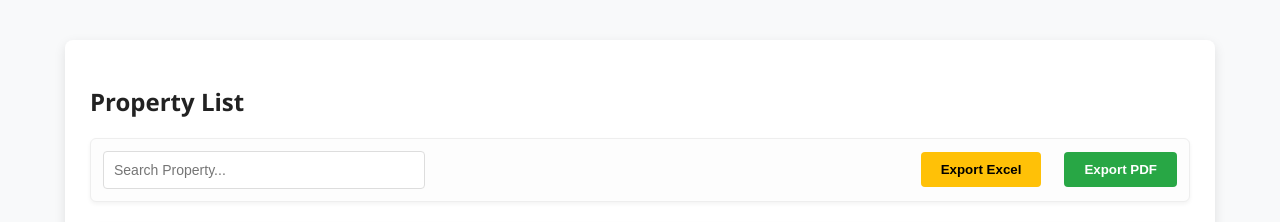
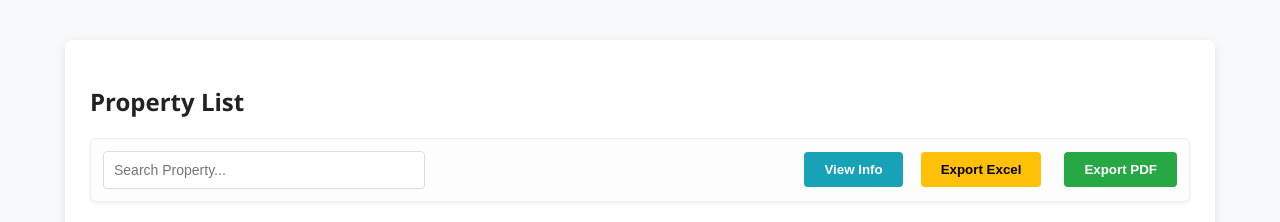
Before and after one commit to sumanpatro-SC/rental-system, a Python web app: template templates/property_list.html in a window 1280 px wide. Shown: the part 52-274 px from the top of the page. Run offline with Jinja, Linux system fonts and the light colour scheme; the template is opened without the code that fills it, so the values that code supplies are empty.

Commit message:
fixing the qr

```diff
--- a/app.py
+++ b/app.py
@@ -20,7 +20,7 @@ class RequestHandler(BaseHTTPRequestHandler):
         try:
             with open(file_path, 'rb') as f:
                 self.send_response(200)
-                # UTF-8 charset is critical to stop symbols like â€¢ appearing
+                # charset=utf-8 fixes strange symbols
                 self.send_header('Content-type', f"{content_type}; charset=utf-8")
                 self.end_headers()
                 self.wfile.write(f.read())
@@ -64,7 +64,7 @@ class RequestHandler(BaseHTTPRequestHandler):
     def do_POST(self):
         try:
             content_length = int(self.headers['Content-Length'])
-            # CRITICAL FIX: decode('utf-8') prevents 502 errors
+            # Critical decode('utf-8') prevents 502 crash
             post_data = json.loads(self.rfile.read(content_length).decode('utf-8'))
 
             conn = sqlite3.connect(DB_NAME)
--- a/static/script.js
+++ b/static/script.js
@@ -1,5 +1,4 @@
 document.addEventListener("DOMContentLoaded", () => {
-    // 1. Load Header & Footer
     fetch('/templates/header.html').then(r => r.text()).then(html => {
         if (document.getElementById('header-placeholder')) document.getElementById('header-placeholder').innerHTML = html;
     });
@@ -57,7 +56,7 @@ async function loadPropertyList() {
                 <td>₹${p.price}</td>
                 <td><span class="status-${p.status}">${p.status}</span></td>
                 <td style="text-align:right;">
-                    <button class="btn-info" onclick="viewQR('Property: ${p.title} | Rent: ₹${p.price}')">View Info</button>
+                    <button class="btn-info" onclick="viewRowInfo(this)">QR Info</button>
                     <button class="btn-del" onclick="deleteItem('properties', ${p.id})">Delete</button>
                 </td>
             </tr>`).join('');
@@ -133,10 +132,60 @@ async function loadBillingList() {
                 <td>₹${b.price}</td>
                 <td>${b.contact}</td>
                 <td>${b.date}</td>
-                <td style="text-align:right;"><button class="btn-del" onclick="deleteItem('billing', ${b.id})">Delete</button></td>
+                <td style="text-align:right;">
+                    <button class="btn-info" onclick="viewRowInfo(this)">QR Info</button>
+                    <button class="btn-del" onclick="deleteItem('billing', ${b.id})">Delete</button>
+                </td>
             </tr>`).join('');
     }
 }
+
+// --- QR INFO GENERATION (Using Library) ---
+function viewRowInfo(btn) {
+    const row = btn.closest("tr");
+    const table = row.closest("table");
+    const cells = Array.from(row.cells).slice(0, -1);
+    const modal = document.getElementById("qrModal");
+    const container = document.getElementById("qrcode");
+
+    modal.style.display = "block";
+    container.innerHTML = ""; // Clear old QR
+
+    let qrText = "";
+    cells.forEach((cell, index) => {
+        const header = table.tHead.rows[0].cells[index].innerText.replace(" ↕", "");
+        qrText += `${header}: ${cell.innerText}\n`;
+    });
+
+    // Generate real QR Code
+    new QRCode(container, {
+        text: qrText,
+        width: 150,
+        height: 150
+    });
+}
+
+function viewTableInfo(tableId) {
+    const table = document.getElementById(tableId);
+    const rows = Array.from(table.querySelector("tbody").rows);
+    const modal = document.getElementById("qrModal");
+    const container = document.getElementById("qrcode");
+
+    modal.style.display = "block";
+    container.innerHTML = "<h3>Table Summary</h3>";
+
+    rows.forEach((row) => {
+        if (row.style.display !== "none") {
+            const div = document.createElement("div");
+            div.style.borderBottom = "1px solid #eee";
+            div.style.padding = "5px";
+            div.innerText = row.innerText.replace(/\t/g, " | ");
+            container.appendChild(div);
+        }
+    });
+}
+
+function closeQR() { document.getElementById("qrModal").style.display = "none"; }
 
 // --- UTILITIES ---
 function downloadCSV(tableId, filename) {
@@ -175,17 +224,6 @@ function sortTable(tableId, n) {
     table.setAttribute("data-dir", dir);
 }
 
-function viewQR(dataString) {
-    const modal = document.getElementById("qrModal");
-    const container = document.getElementById("qrcode");
-    if (modal && container) {
-        modal.style.display = "block";
-        container.innerHTML = `<div style="padding:10px; border:1px solid #ddd;">${dataString}</div>`;
-    }
-}
-
-function closeQR() { document.getElementById("qrModal").style.display = "none"; }
-
 async function deleteItem(type, id) {
     if (confirm("Confirm deletion?")) {
         await fetch(`/api/${type}/${id}`, { method: 'DELETE' });
--- a/templates/header.html
+++ b/templates/header.html
@@ -9,3 +9,5 @@
         <a href="/billing">Billing</a>
     </div>
 </nav>
+
+<script src="https://cdnjs.cloudflare.com/ajax/libs/qrcodejs/1.0.0/qrcode.min.js"></script>
--- a/templates/property_list.html
+++ b/templates/property_list.html
@@ -9,13 +9,16 @@
     <div id="header-placeholder"></div>
     <div class="container">
         <h2>Property List</h2>
+
         <div class="toolbar">
             <input type="text" id="propSearchInput" placeholder="Search Property..." onkeyup="filterTable('propTable', 'propSearchInput')">
             <div class="export-btns">
+                <button onclick="viewTableInfo('propTable')" class="btn-info">View Info</button>
                 <button onclick="downloadCSV('propTable', 'Property_List')" class="btn-edit">Export Excel</button>
                 <button onclick="downloadPDF()" class="btn-save">Export PDF</button>
             </div>
         </div>
+
         <table id="propTable">
             <thead>
                 <tr>
@@ -29,9 +32,14 @@
             <tbody></tbody>
         </table>
     </div>
+
     <div id="qrModal" class="modal">
-        <div class="modal-content"><span class="close" onclick="closeQR()">&times;</span><h3>Info</h3><div id="qrcode"></div></div>
+        <div class="modal-content">
+            <span class="close" onclick="closeQR()">&times;</span>
+            <div id="qrcode" style="display: flex; flex-direction: column; align-items: center; justify-content: center; padding: 20px;"></div>
+        </div>
     </div>
+
     <div id="footer-placeholder"></div>
     <script src="/static/script.js"></script>
 </body>
```
Also changed, not shown: database.db.
